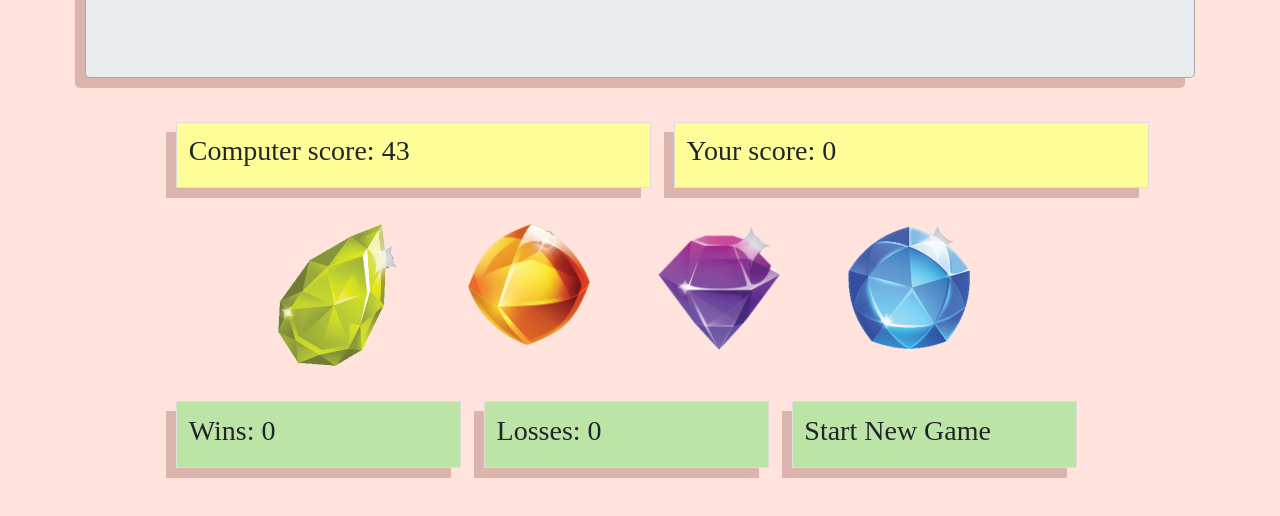
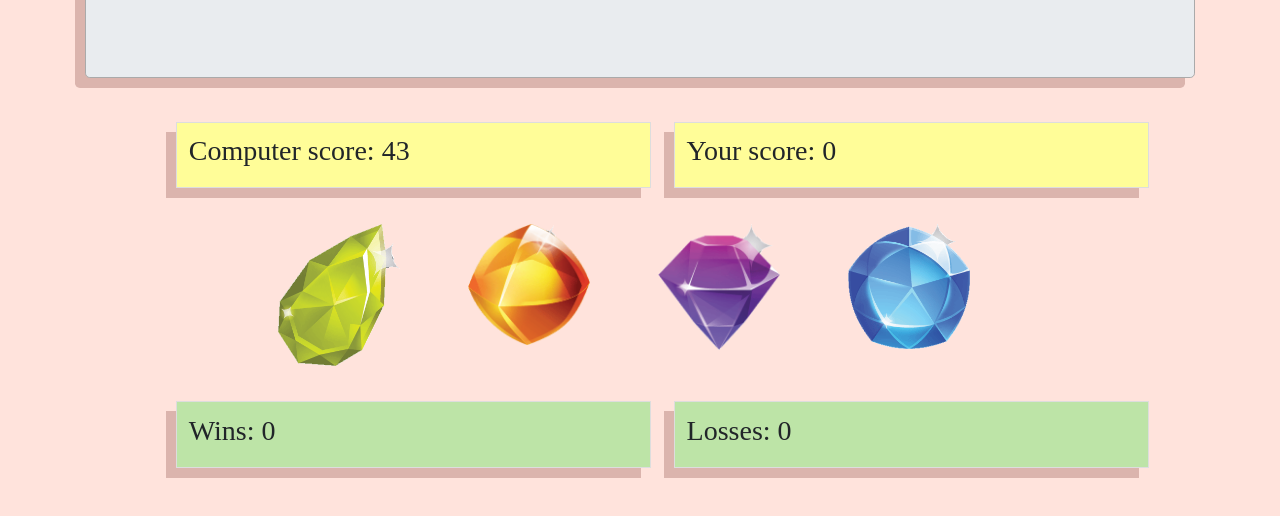
Before and after one commit to VillyDevlioti/unit-4-game, a plain HTML site: page index.html in a window 1280 px wide. Shown: the part 192-708 px from the top of the page. Drawn offline with nearby package versions, Linux system fonts and the light colour scheme; a web font is replaced by a local one.

Commit message:
console logging like there's no tomorrow

```diff
--- a/assets/javascript/game.js
+++ b/assets/javascript/game.js
@@ -12,13 +12,13 @@ $(document).ready(function() {
         $("div[id*='button-']").on("click", function(){
             userScore += Number($(this).attr('value'));
             $('#user-score').text(userScore);
-            console.log(userScore);
+            console.log(userScore, "inside logic");
             if(userScore>computerNumber){
                 losses++;
                 initializeGame();
             }
             else if(userScore===computerNumber) {
-                win++;
+                wins++;
                 initializeGame();
             }
         });
@@ -28,7 +28,8 @@ $(document).ready(function() {
 
         //First, assign a new computer score and turn user Score to 0
         userScore=0;
-        console.log(userScore);
+        console.log(userScore, "inside initialize");
+
         $('#user-score').text(userScore);
         computerNumber = Math.ceil(20+Math.random()*30);
         $('#computer-score').text(computerNumber);
@@ -42,9 +43,8 @@ $(document).ready(function() {
         }
         console.log(crystalPoints);
 
-        //Then I create a new attribute to assign it to each crystal, because I want to use this and understand how it works!!!
+        //Then I create a new attribute to assign it to each crystal, because I want to use 'this' and understand how it works!!!
         $('#button-1').attr('value', crystalPoints[0]);
-        console.log()
         $('#button-2').attr('value', crystalPoints[1]);
         $('#button-3').attr('value', crystalPoints[2]);
         $('#button-4').attr('value', crystalPoints[3]);
@@ -56,7 +56,6 @@ $(document).ready(function() {
         //Now it's time to call the main function
         crystalGameLogic();
     }
-
-        initializeGame();
+    initializeGame();
 
 });
--- a/index.html
+++ b/index.html
@@ -56,14 +56,11 @@
         <!--Win/Loss/Start Row-->
         <div class="row">
             <div class="col-md-1"></div>
-            <div class="col-md-3 wins-losses">
+            <div class="col-md-5 wins-losses">
                 <h3>Wins: <span id="wins"></span></h3>
             </div>
-            <div class="col-md-3 wins-losses">
+            <div class="col-md-5 wins-losses">
                 <h3>Losses: <span id="losses"></span></h3>
-            </div>
-            <div class="col-md-3 wins-losses start-game">
-                <h3 id="start-new-game">Start New Game</h3>
             </div>
         </div>
     </div>
```
